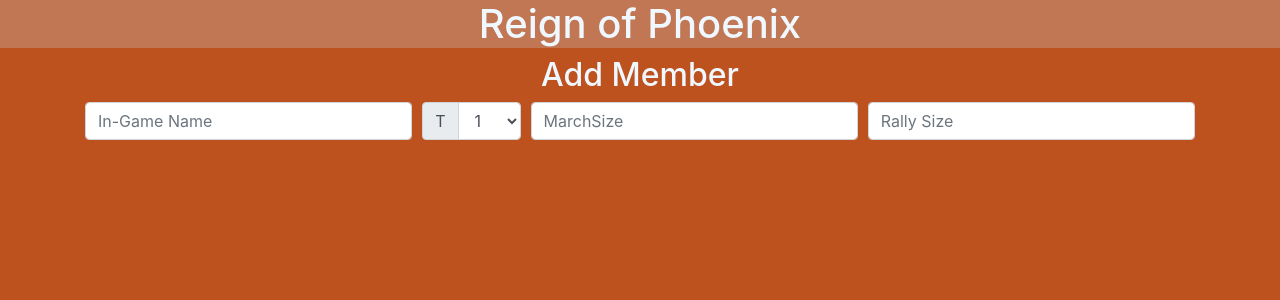
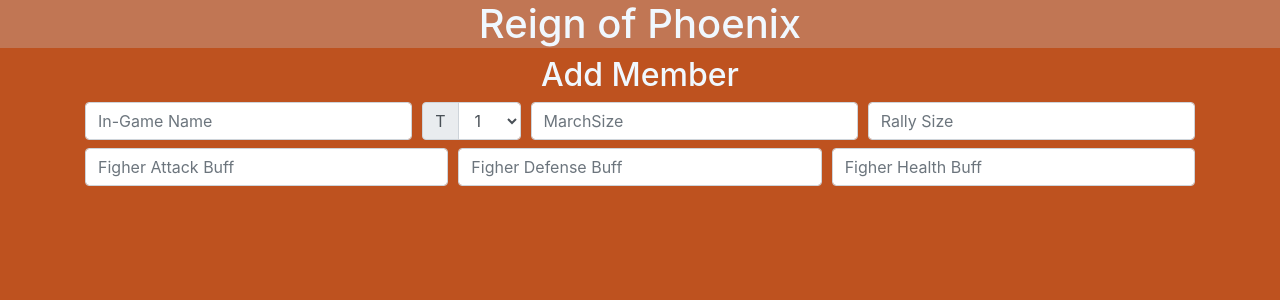
Before and after one commit to Dizzion/rop-app, a React (Create React App) app: page / in a window 1280 px wide. Shown: the top 300 px of the page. Built offline with nearby package versions, Linux system fonts and the light colour scheme.

Commit message:
added Figher row to Form

```diff
--- a/src/Components/NewMember.tsx
+++ b/src/Components/NewMember.tsx
@@ -67,6 +67,38 @@ const NewMember: React.FC<NewMemberProps> = props => {
                     />
                 </Col>
             </Form.Row>
+            <Form.Row>
+                <Col>
+                    <Form.Label htmlFor="FighterAttackInput" srOnly>
+                        FigherAttack
+                    </Form.Label>
+                    <Form.Control
+                        className="mb-2"
+                        id="FigherAttackInput"
+                        placeholder="Figher Attack Buff"
+                    />
+                </Col>
+                <Col>
+                    <Form.Label htmlFor="FighterDefenseInput" srOnly>
+                        FigherDefense
+                    </Form.Label>
+                    <Form.Control
+                        className="mb-2"
+                        id="FigherDefenseInput"
+                        placeholder="Figher Defense Buff"
+                    />
+                </Col>
+                <Col>
+                    <Form.Label htmlFor="FighterHealthInput" srOnly>
+                        FigherHealth
+                    </Form.Label>
+                    <Form.Control
+                        className="mb-2"
+                        id="FigherHealthInput"
+                        placeholder="Figher Health Buff"
+                    />
+                </Col>
+            </Form.Row>
         </Form>
       </Container>
     </div>
```
